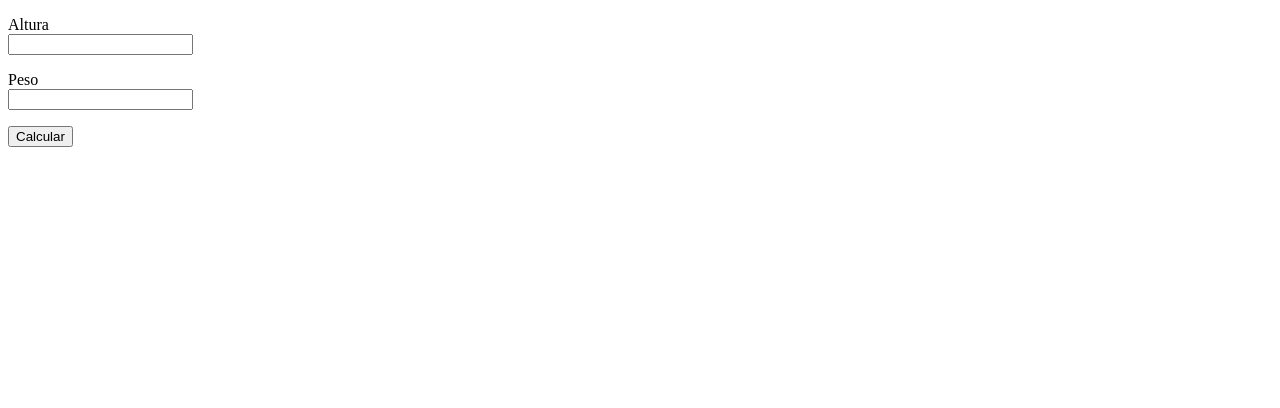
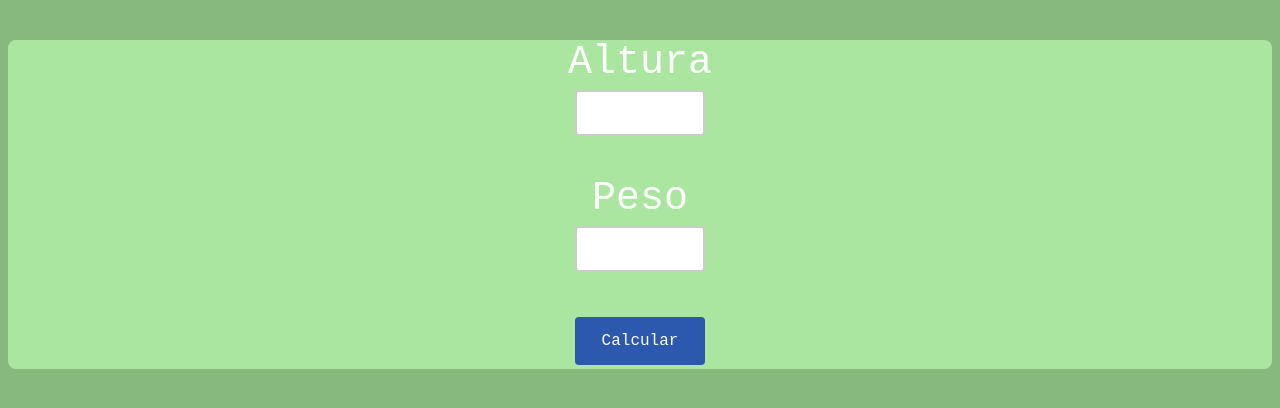
Before and after one commit to guilhermelemematos/JavaScriptBasico, a plain HTML site: page IMC/imc.html in a window 1280 px wide. Drawn offline with Linux system fonts and the light colour scheme.

Commit message:
Add files via upload

```diff
--- /dev/null
+++ b/DeclaracaoDeVariaveis/estilo.css
@@ -0,0 +1,25 @@
+.container{
+
+
+    margin: 0 auto;
+    width: 500px;
+    display: table;
+    text-align: center;
+    background-color: #555558;
+    border-radius: 12px;
+    padding: 25px;
+
+}
+
+
+body{
+    font-family: monospace;
+    background: rgb(189, 54, 54);
+    color: white;
+    font-size: 40px;
+}
+
+h1{
+    font-size: 80px;
+    text-align: center;
+}
--- /dev/null
+++ b/IMC/estilo.css
@@ -0,0 +1,61 @@
+input[type=submit] {
+    background-color: #2c59ad;
+    border-radius:  4px;
+    border: none;
+    color: white;
+    padding: 15px;
+    font-family: monospace;
+    text-align: center;
+    text-decoration: none;
+    display: inline-block;
+    font-size: 16px;
+    margin: 4px 2px;
+    cursor: pointer;
+    width: 130px;
+}
+
+input[type=text] {
+    width: 130px;
+    box-sizing: border-box;
+    border: 2px solid #ccc;
+    border-radius: 4px;
+    font-size: 16px;
+    background-color: white;
+
+    background-position: 10px 10px;
+    background-repeat: no-repeat;
+    padding: 12px 20px 12px 40px;
+    transition: width 0.4s ease-in-out;
+
+}
+
+
+.container{
+    padding-top: 50px;
+    margin: 0 auto;
+    width: auto;
+    display: table;
+    text-align: center;
+
+}
+
+form{
+    background-color:rgb(171, 230, 161);
+    border-radius: 8px;
+}
+
+body{
+    font-family: monospace;
+    background: rgb(135, 184, 126);
+}
+
+h1{
+   color: white;
+}
+
+p{
+    color: white;
+    font-size: 40px;
+    text-align: center;
+
+}
--- a/IMC/imc.html
+++ b/IMC/imc.html
@@ -4,6 +4,7 @@
     <meta charset="UTF-8">
     <meta http-equiv="X-UA-Compatible" content="IE=edge">
     <meta name="viewport" content="width=device-width, initial-scale=1.0">
+    <link rel="stylesheet" href="estilo.css">
     <title>IMC</title>
 </head>
 
--- a/tabuada/estilo.css
+++ b/tabuada/estilo.css
@@ -4,20 +4,24 @@ body{
 
 p{
     font-family: "Lucida Console", "Courier New", monospace;
-    color: rgb(80, 74, 66);
+    color: #000000;
+    text-align: center;
+    font-size: 50px;
 }
 
 input[type=text] {
     border: none;
     border-bottom: 2px solid #D2B48C ;
-    background-color: rgb(219, 205, 185);
-  }
+    background-color: rgb(255, 255, 255);
+    width: 100px;
+}
 
   input[type=submit] {
         background-color: rgb(255, 255, 255);
-        color: rgb(219, 205, 185);
-        border: 2px solid rgb(219, 205, 185);
+        color: #000000;
+        border: 2px solid #D2B48C;
         border-radius: 2px;
         font-family: "Lucida Console", "Courier New", monospace;
+        width: 100px;
 
       }
```
Also changed, not shown: DeclaracaoDeVariaveis/aula1.html (+10 -5 lines), exemplo/estilo.css (+10 -3 lines), exemplo/index.html (+8 -10 lines).
